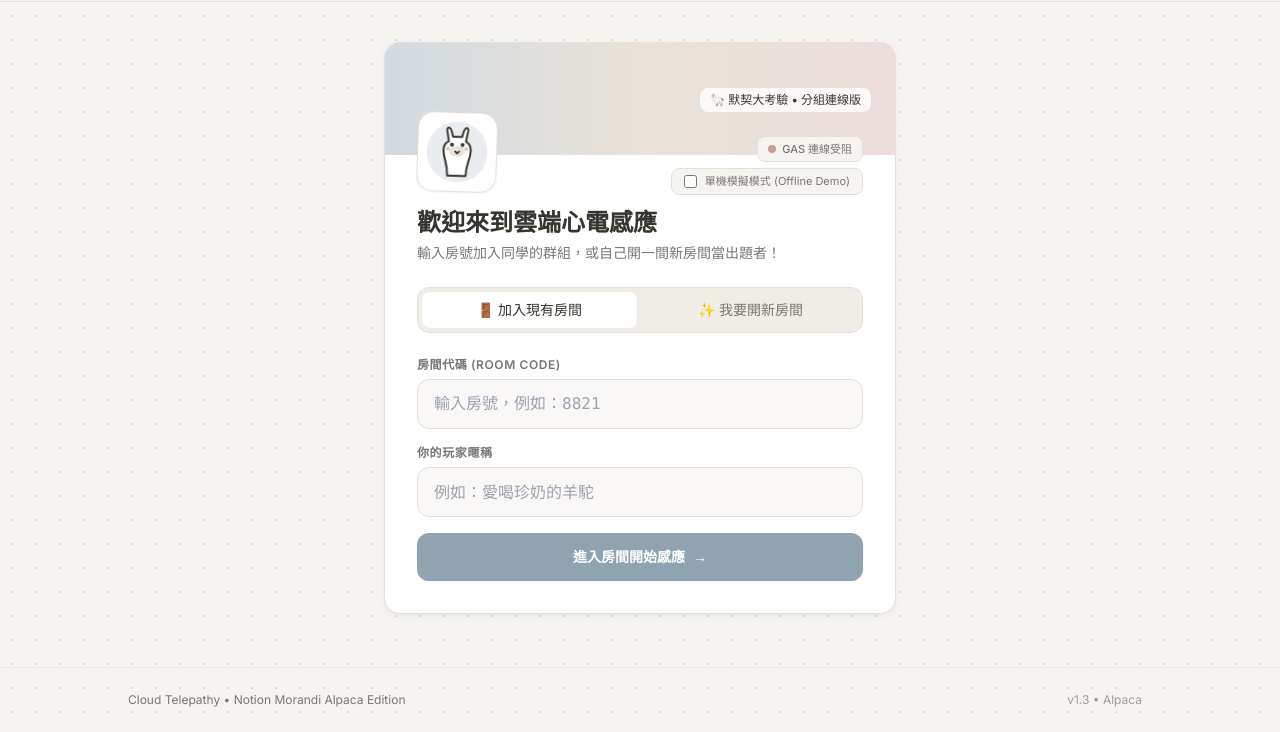
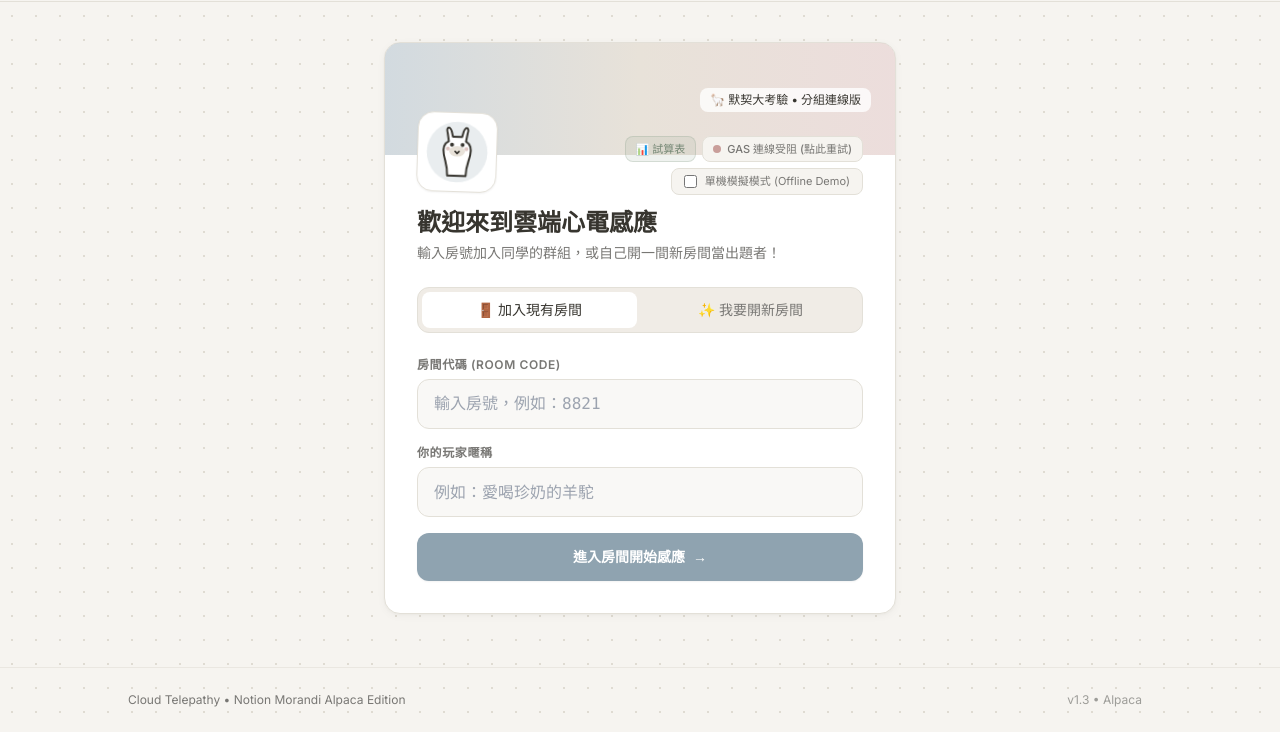
Before and after one commit to s26122135-hash/Feili, a plain HTML site: page w5/index.html in a window 1280 px wide. Shown: the part 68-800 px from the top of the page. Drawn offline with nearby package versions, Linux system fonts and the light colour scheme; no server answers.

Commit message:
Update index.html

```diff
--- a/w5/index.html
+++ b/w5/index.html
@@ -180,10 +180,15 @@
               <div id="lobby-alpaca-svg" class="w-full h-full"></div>
             </div>
             <div class="flex flex-col items-end gap-1.5">
-              <!-- 雲端健康檢查狀態徽章 -->
-              <div id="cloud-health-badge" title="正在檢測與 Google Apps Script 的連線..." class="inline-flex items-center gap-1.5 px-2.5 py-1 rounded-lg bg-morandi-bg border border-morandi-border text-[11px] font-medium text-morandi-sub">
-                <span id="cloud-health-dot" class="w-2 h-2 rounded-full bg-morandi-blue animate-pulse"></span>
-                <span id="cloud-health-text">檢測雲端連線中...</span>
+              <!-- 雲端健康檢查狀態徽章與試算表連結 -->
+              <div class="flex items-center gap-1.5">
+                <a href="https://docs.google.com/spreadsheets/d/1a1FDRcUwTDZdnVZWdbjpR_OA95CNzInjLrlU3cM-ExU/edit?usp=sharing" target="_blank" rel="noopener noreferrer" title="檢視綁定的 Google 試算表" class="inline-flex items-center gap-1 px-2.5 py-1 rounded-lg bg-morandi-sage/15 hover:bg-morandi-sage/25 border border-morandi-sage/30 text-[11px] font-medium text-morandi-sageDark transition">
+                  <span>📊 試算表</span>
+                </a>
+                <div id="cloud-health-badge" onclick="checkCloudHealth()" title="點擊重新檢測與 Google Apps Script 的連線..." class="cursor-pointer inline-flex items-center gap-1.5 px-2.5 py-1 rounded-lg bg-morandi-bg hover:bg-morandi-sandLight border border-morandi-border text-[11px] font-medium text-morandi-sub transition">
+                  <span id="cloud-health-dot" class="w-2 h-2 rounded-full bg-morandi-blue animate-pulse"></span>
+                  <span id="cloud-health-text">檢測雲端連線中...</span>
+                </div>
               </div>
               <!-- 單機模擬模式開關 -->
               <label class="inline-flex items-center gap-2 cursor-pointer bg-morandi-bg px-3 py-1 rounded-lg border border-morandi-border text-[11px] text-morandi-sub hover:text-morandi-ink transition">
@@ -425,6 +430,7 @@
     // 1. 系統常數與 API 設定
     // =================================================================
     const SHEET_NAME = 'TelepathyData';
+    const SPREADSHEET_URL = "https://docs.google.com/spreadsheets/d/1a1FDRcUwTDZdnVZWdbjpR_OA95CNzInjLrlU3cM-ExU/edit?usp=sharing";
     const GAS_API_URL = "https://script.google.com/macros/s/AKfycbwjpS_8FQDxnWzvSenPkGnkPwVqlYyI5Y2mX3nLorQh36hXulfe66HDEnXJj1UjnoUa/exec";
     const POLL_INTERVAL_MS = 2500; // 每 2.5 秒輪詢一次
 
@@ -601,6 +607,9 @@
       const text = document.getElementById("cloud-health-text");
       const badge = document.getElementById("cloud-health-badge");
 
+      dot.className = "w-2 h-2 rounded-full bg-morandi-blue animate-pulse";
+      text.textContent = "檢測雲端連線中...";
+
       try {
         const res = await fetch(`${GAS_API_URL}?room=_ping_&t=${Date.now()}`, {
           method: "GET",
@@ -618,8 +627,8 @@
       } catch (err) {
         console.warn("GAS 健康檢查未通過:", err);
         dot.className = "w-2 h-2 rounded-full bg-morandi-rose";
-        text.textContent = "GAS 連線受阻";
-        badge.title = "無法讀取 GAS（可能是本機 file:// 限制或 GAS 權限未設為「所有人」），可先勾選下方單機模擬模式體驗！";
+        text.textContent = "GAS 連線受阻 (點此重試)";
+        badge.title = "無法讀取 GAS（可能是預覽沙盒限制或新試算表的 GAS 尚未重新部署為「所有人」）。";
       }
     }
 
```
